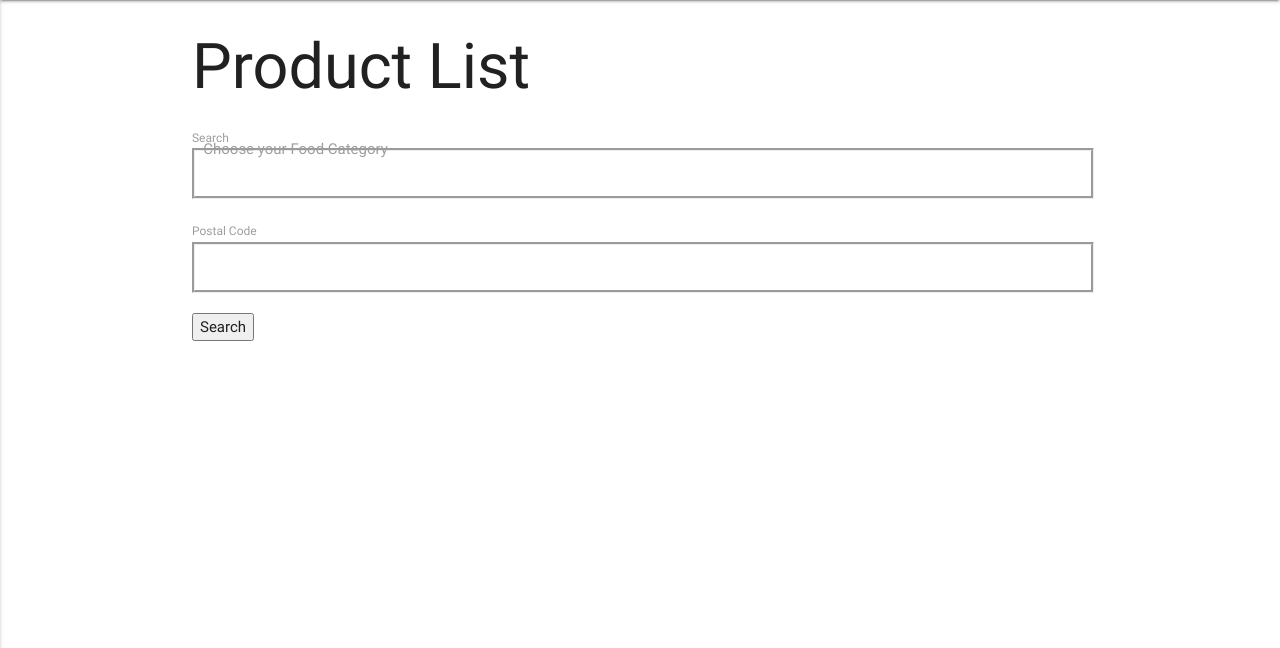
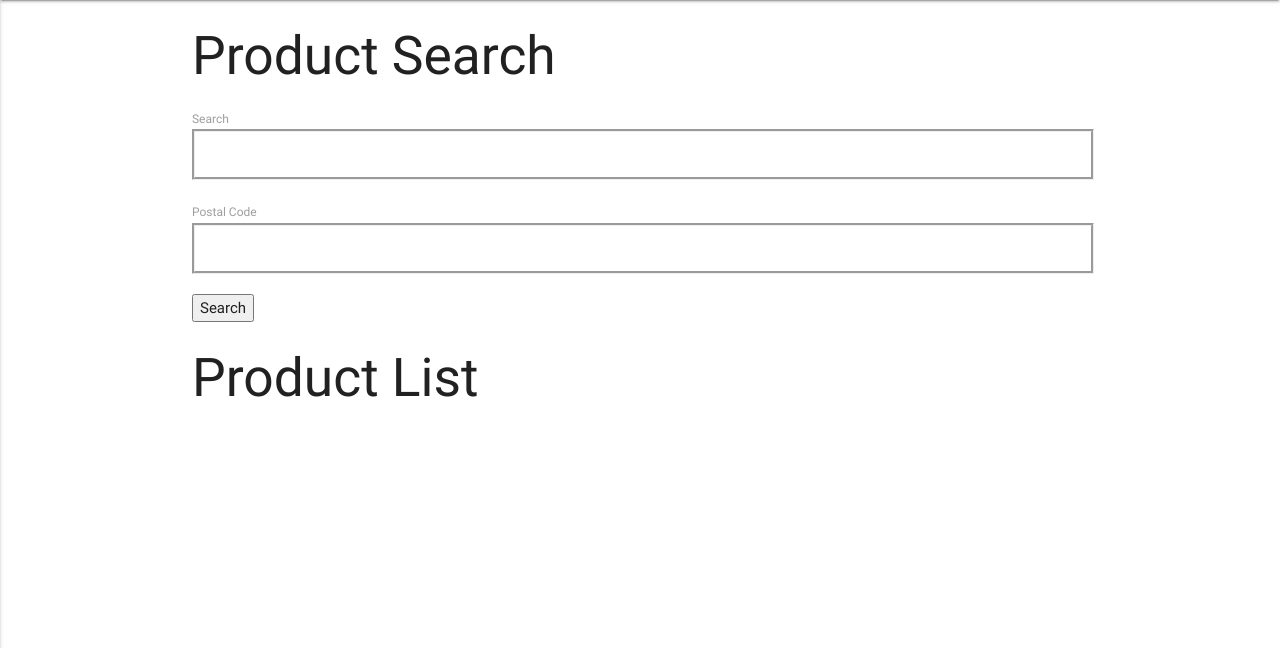
Before and after one commit to kevinglen1/Oishi, a Django app: page /products/ in a window 1280 px wide. Shown: the part 64-712 px from the top of the page. Run offline with Django 4.2, Linux system fonts and the light colour scheme; the visitor is signed in with stand-in values (Sample User, id 1); data that the repository does not hold is empty; some libraries are stand-ins or nearby versions.

Commit message:
deleted select box

```diff
--- a/main_app/templates/products/index.html
+++ b/main_app/templates/products/index.html
@@ -2,16 +2,7 @@
 {% block content %}
 
 
-<h1>Product List</h1>
-  <div class="input-field col s12">
-    <select>
-      <option value="" disabled selected>Choose your option</option>
-    {% for product in products %}
-      <option value={{product.category}}>{{product.category}}</option>
-    {% endfor %}
-    </select>
-    <label>Choose your Food Category</label>
-  </div>
+<h2>Product Search</h2>
 
   <form method=POST action="{% url 'search_products' %}">
     {% csrf_token %}
@@ -23,6 +14,8 @@
 
     <button type="submit">Search</button>
   </form>
+
+<h2>Product List</h2>
 
 {% for product in products %}
   <a href="{% url 'detail' product.id %}">
```
